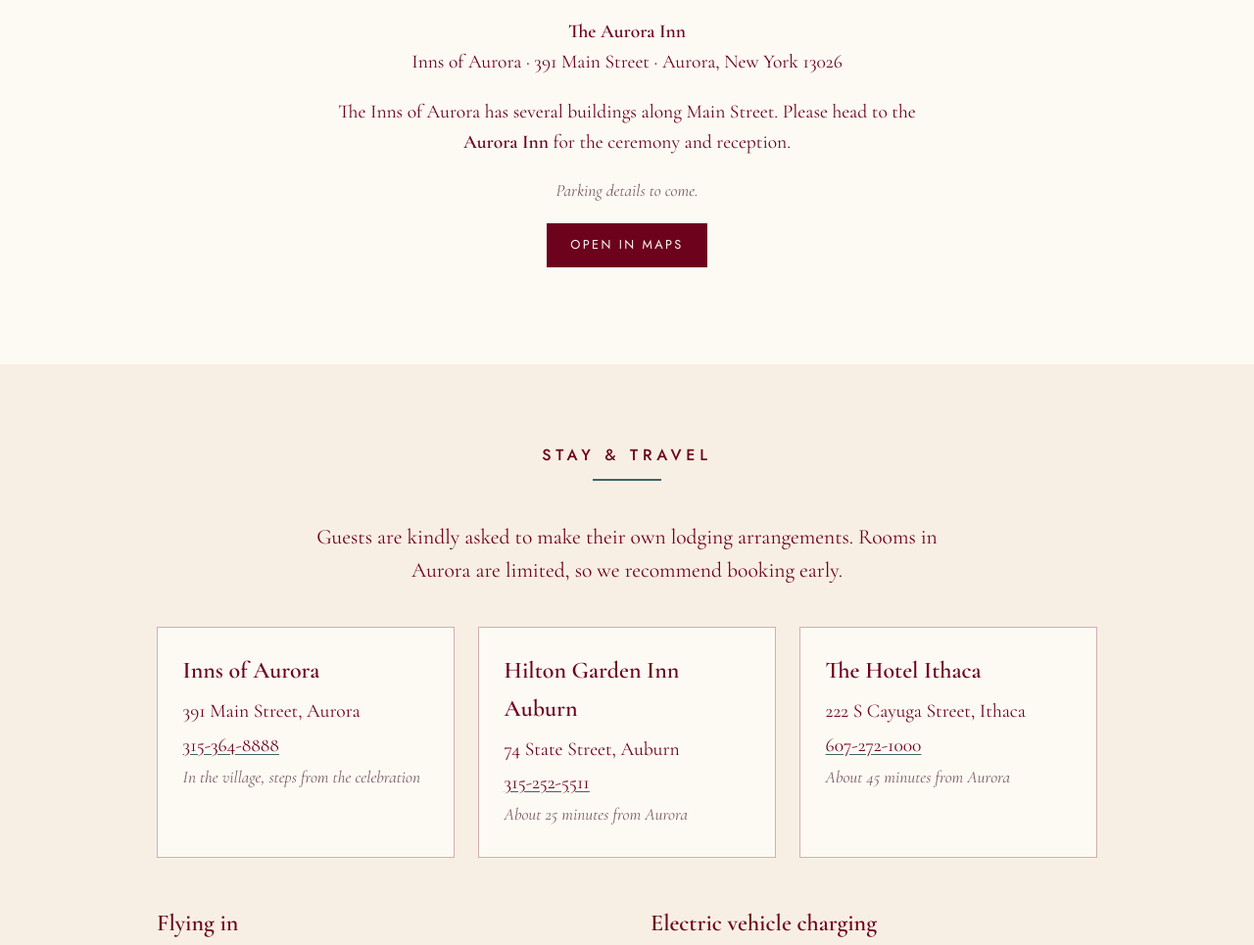
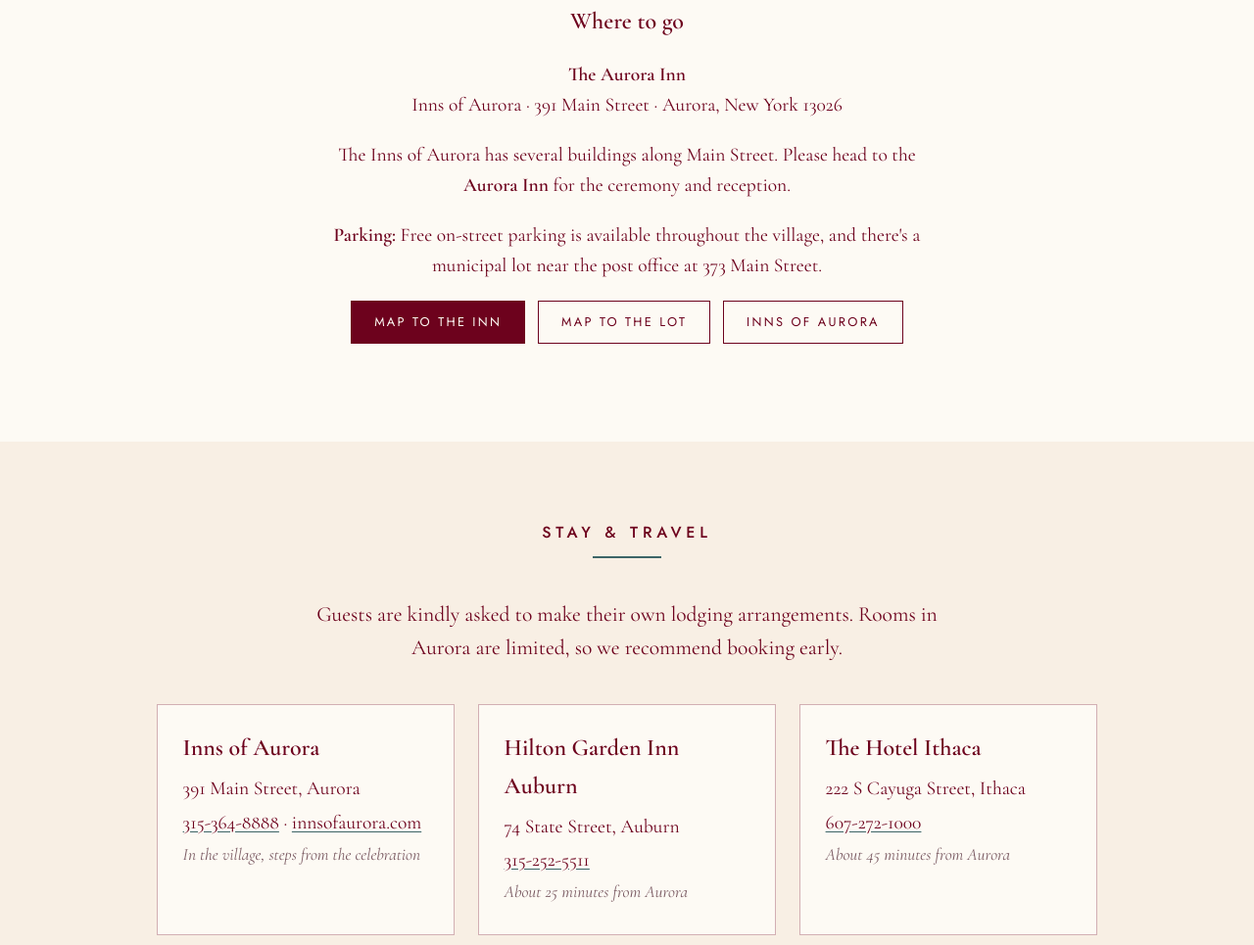
Before and after one commit to nealepetrillo/wedding, a plain HTML site: page index.html in a window 1280 px wide. Shown: the part 1541-2506 px from the top of the page at 98% size. Drawn offline with Linux system fonts and the light colour scheme.

Commit message:
Add RSVP date, parking, Inns of Aurora link, and contact email
Co-Authored-By: Claude Opus 5.5 <noreply@anthropic.com>
Claude-Session: https://claude.ai/code/session_01M5hpCTnc1WDeU7HshNt8Gr

```diff
--- a/index.html
+++ b/index.html
@@ -37,6 +37,7 @@
       <p class="venue-caps">The Aurora Inn</p>
       <p class="addr">391 Main Street · Aurora, New York</p>
       <p class="follow">Brunch reception to follow</p>
+      <p class="respond">Kindly respond by September 28th</p>
     </div>
   </header>
 
@@ -65,9 +66,12 @@
         <h3>Where to go</h3>
         <p><strong>The Aurora Inn</strong><br>Inns of Aurora · 391 Main Street · Aurora, New York 13026</p>
         <p>The Inns of Aurora has several buildings along Main Street. Please head to the <strong>Aurora Inn</strong> for the ceremony and reception.</p>
-        <!-- EDIT: confirm parking instructions with the Event Manager -->
-        <p class="note">Parking details to come.</p>
-        <p><a class="button" href="https://www.google.com/maps/search/?api=1&amp;query=Aurora+Inn+391+Main+Street+Aurora+NY+13026" target="_blank" rel="noopener">Open in Maps</a></p>
+        <p><strong>Parking:</strong> Free on-street parking is available throughout the village, and there's a municipal lot near the post office at 373 Main Street.</p>
+        <p class="btn-row">
+          <a class="button" href="https://www.google.com/maps/search/?api=1&amp;query=Aurora+Inn+391+Main+Street+Aurora+NY+13026" target="_blank" rel="noopener">Map to the Inn</a>
+          <a class="button outline" href="https://www.google.com/maps/search/?api=1&amp;query=373+Main+St+Aurora+NY+13026" target="_blank" rel="noopener">Map to the Lot</a>
+          <a class="button outline" href="https://www.innsofaurora.com/" target="_blank" rel="noopener">Inns of Aurora</a>
+        </p>
       </div>
     </section>
 
@@ -80,9 +84,9 @@
 
       <div class="cards">
         <div class="card">
-          <h3>Inns of Aurora</h3>
+          <h3><a href="https://www.innsofaurora.com/" target="_blank" rel="noopener">Inns of Aurora</a></h3>
           <p>391 Main Street, Aurora</p>
-          <p><a href="tel:+13153648888">315-364-8888</a></p>
+          <p><a href="tel:+13153648888">315-364-8888</a> · <a href="https://www.innsofaurora.com/" target="_blank" rel="noopener">innsofaurora.com</a></p>
           <p class="note">In the village, steps from the celebration</p>
         </div>
         <div class="card">
@@ -186,8 +190,7 @@
         <dd>Yes! Please bring ID. Guests under 40 may be asked for proof of age.</dd>
 
         <dt>How do I RSVP?</dt>
-        <!-- EDIT: RSVP-by date -->
-        <dd>Please return the RSVP card included with your invitation by [Month Day, 2027]. Lost it? Just reach out below.</dd>
+        <dd>Please return the RSVP card included with your invitation by <strong>September 28th, 2027</strong>. Lost it? Just reach out below.</dd>
       </dl>
     </section>
 
@@ -225,8 +228,7 @@
     <section id="contact" class="tinted">
       <h2>Contact</h2>
       <div class="rule"></div>
-      <!-- EDIT: add a contact email or phone you're comfortable posting publicly -->
-      <p class="lede">Questions? Reach us at <a href="mailto:[you@example.com]">[you@example.com]</a></p>
+      <p class="lede">Questions? Reach us at <a href="mailto:neale.a.petrillo@gmail.com">neale.a.petrillo@gmail.com</a></p>
     </section>
 
   </main>
--- a/styles.css
+++ b/styles.css
@@ -120,6 +120,11 @@ li { margin: .15rem 0; }
 }
 a.button:hover { background: var(--teal); color: var(--paper); }
 .button.static { cursor: default; }
+.button.outline { background: transparent; color: var(--wine); box-shadow: inset 0 0 0 1px var(--wine); }
+a.button.outline:hover { background: var(--wine); color: var(--paper); }
+.btn-row { display: flex; flex-wrap: wrap; justify-content: center; gap: .8rem; }
+h3 a { text-decoration: none; }
+.respond { font-family: var(--sans); font-size: .85rem; letter-spacing: .18em; text-transform: uppercase; color: var(--teal); margin: 1.4rem 0 0; }
 
 /* FAQ */
 .faq { max-width: 720px; }
```
